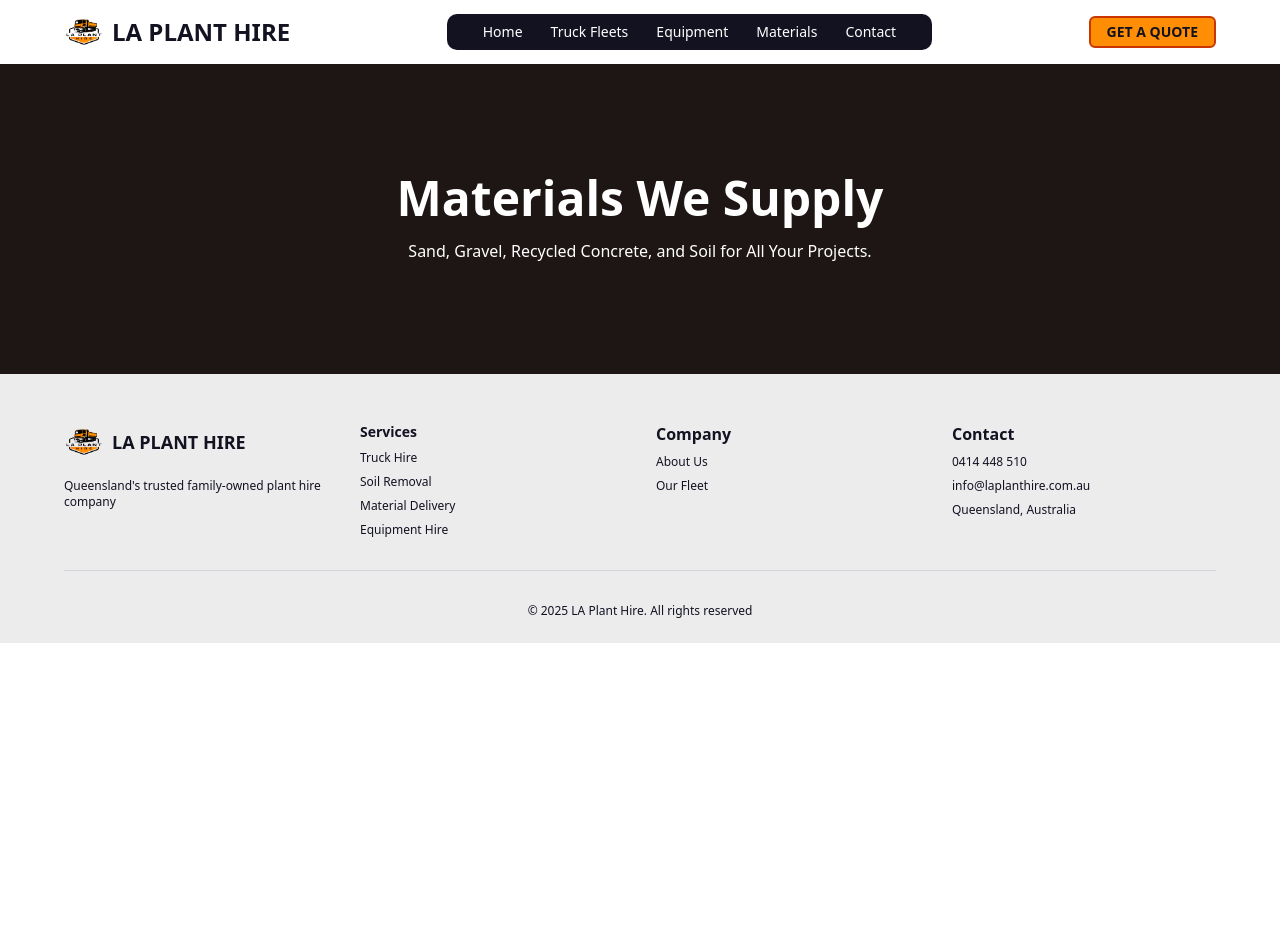
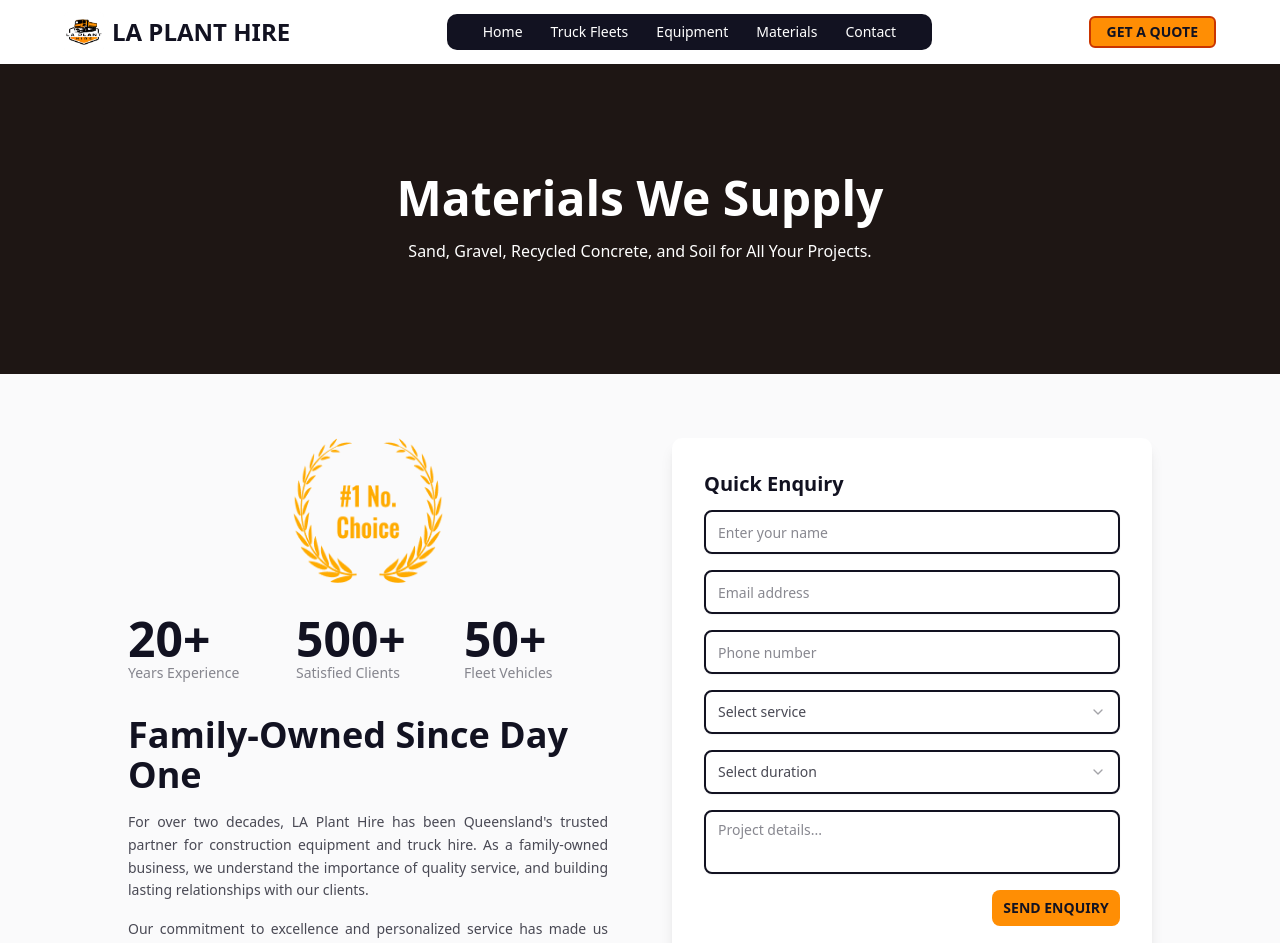
Before and after one commit to Rahul-Mallik-CSE/La-Plant-Hire, a Next.js app: page /materials in a window 1280 px wide. Shown: the top 943 px of the page. Before the commit the page ends 800 px from the top, so only its background shows below. Built offline with nearby package versions, Linux system fonts and the light colour scheme.

Commit message:
feat: restructure contact components and integrate AboutAndForm for improved layout

```diff
--- a/src/app/contact/page.tsx
+++ b/src/app/contact/page.tsx
@@ -1,8 +1,8 @@
 /** @format */
 
 import CommonHero from "@/components/Common/CommonHero";
-import FindUs from "@/components/Materials/FindUs";
-import RegisterForm from "@/components/Materials/RegisterForm";
+import FindUs from "@/components/ContactComponents/FindUs";
+import RegisterForm from "@/components/ContactComponents/RegisterForm";
 import React from "react";
 
 const ContactPage = () => {
--- a/src/app/materials/page.tsx
+++ b/src/app/materials/page.tsx
@@ -1,6 +1,8 @@
 /** @format */
 
 import CommonHero from "@/components/Common/CommonHero";
+
+import AboutAndForm from "@/components/MaterialsComponents.tsx/AboutAndForm";
 import React from "react";
 
 const MaterialPage = () => {
@@ -13,6 +15,9 @@
         bgColor="bg-[#1E1614]"
         textColor="text-white"
       />
+
+      {/* about and form section */}
+      <AboutAndForm />
     </div>
   );
 };
--- /dev/null
+++ b/src/components/MaterialsComponents.tsx/AboutAndForm.tsx
@@ -0,0 +1,23 @@
+/** @format */
+
+import React from "react";
+import EnquiryForm from "../Common/EnquiryForm";
+import Stats from "../HomeComponents/SubComponents/Stats";
+
+const AboutAndForm = () => {
+  return (
+    <section className="p-6 md:p-8 lg:p-12 xl:p-16 bg-background2">
+      <div className="max-w-[2000px] mx-auto px-4 sm:px-6 lg:px-8 xl:px-16">
+        <div className="grid grid-cols-1 lg:grid-cols-2 gap-4 md:gap-8 lg:gap-12 xl:gap-16">
+          {/* Left Column - Stats & Info */}
+          <Stats />
+
+          {/* Right Column - Form */}
+          <EnquiryForm />
+        </div>
+      </div>
+    </section>
+  );
+};
+
+export default AboutAndForm;
```
Also changed, not shown: src/components/ContactComponents/FindUs.tsx (renamed from src/components/Materials/FindUs.tsx), src/components/ContactComponents/RegisterForm.tsx (renamed from src/components/Materials/RegisterForm.tsx), src/components/ContactComponents/SubComponents/CalculatorModal.tsx (renamed from src/components/Materials/SubComponents/CalculatorModal.tsx), src/components/ContactComponents/SubComponents/CleanFillForm.tsx (renamed from src/components/Materials/SubComponents/CleanFillForm.tsx), src/components/ContactComponents/SubComponents/ContactInfo.tsx (renamed from src/components/Materials/SubComponents/ContactInfo.tsx).
